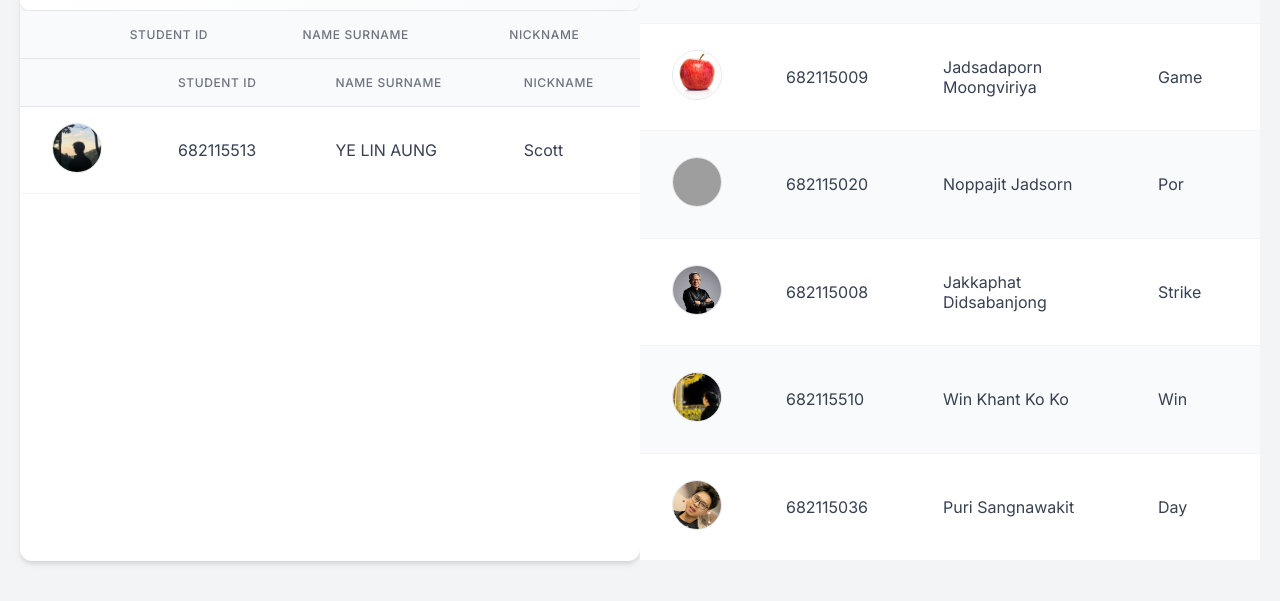
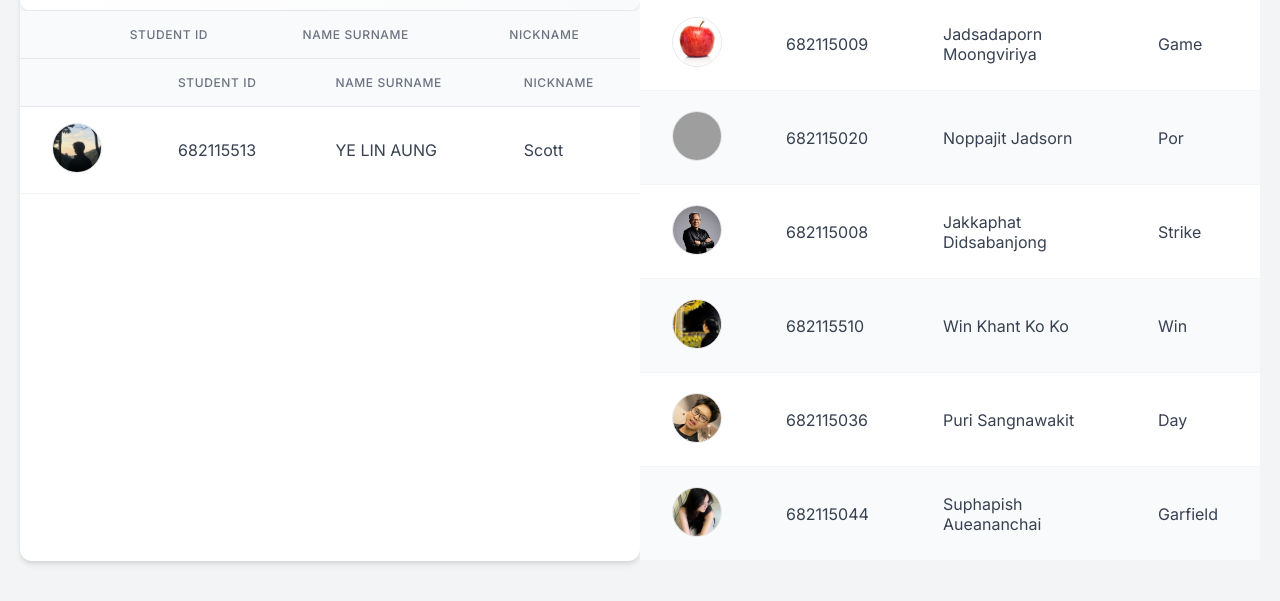
Before and after one commit to Pikul-cmu/234-Basic-DevOps-2026-lab2, a plain HTML site: page docs/index.html in a window 1280 px wide. Shown: the part 279-880 px from the top of the page. Drawn offline with Linux system fonts and the light colour scheme; grey boxes are pictures that could not be loaded.

Commit message:
add information Garfield

```diff
--- a/docs/index.html
+++ b/docs/index.html
@@ -149,7 +149,16 @@
                     <td data-label="Name Surname">Puri Sangnawakit</td>
                     <td data-label="Nickname">Day</td>
                 </tr>
+                <tr>
+                    <td data-label="Avatar" class="avatar-cell">
+                      <img src="assets/Garfield.jpeg" alt="New Student Avatar" class="avatar-img">
+                    </td>
+                    <td data-label="Student ID">682115044</td>
+                    <td data-label="Name Surname">Suphapish Aueananchai</td>
+                    <td data-label="Nickname">Garfield</td>
+                </tr>
             </tbody>
+
             <!-- DO NOT REMOVE naja || END OF PERSONAL INFORMATION FOR DAY 682115036 -->
         </table>
 
```
Also changed, not shown: docs/assets/Garfield.jpeg (added).
